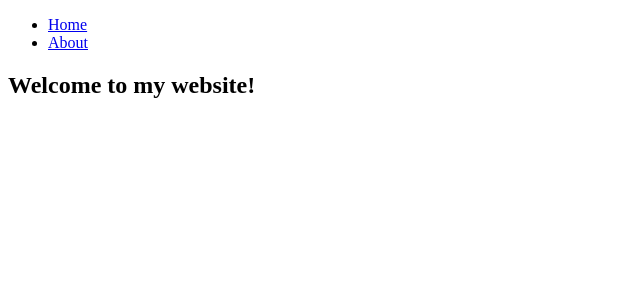
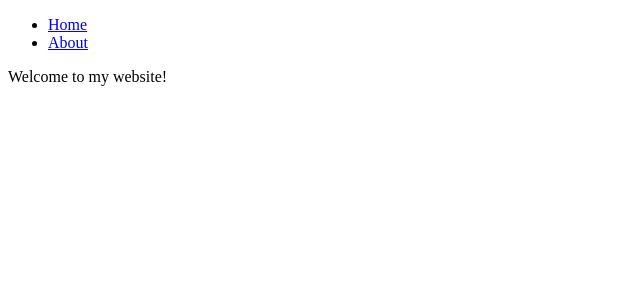
Before and after one commit to acciojob/react-router-tarun8053, a React app: page / in a window 1280 px wide. Shown: the top 300 px of the page, without its empty margins (0-640 px from the left). Built offline with nearby package versions, Linux system fonts and the light colour scheme.

Commit message:
Update Home.js

```diff
--- a/src/components/Home.js
+++ b/src/components/Home.js
@@ -1,7 +1,11 @@
 import React from "react";
 
 function Home() {
-  return <h2>Welcome to my website!</h2>;
+  return (
+    <div>
+      Welcome to my website!
+    </div>
+  );
 }
 
 export default Home;
```
